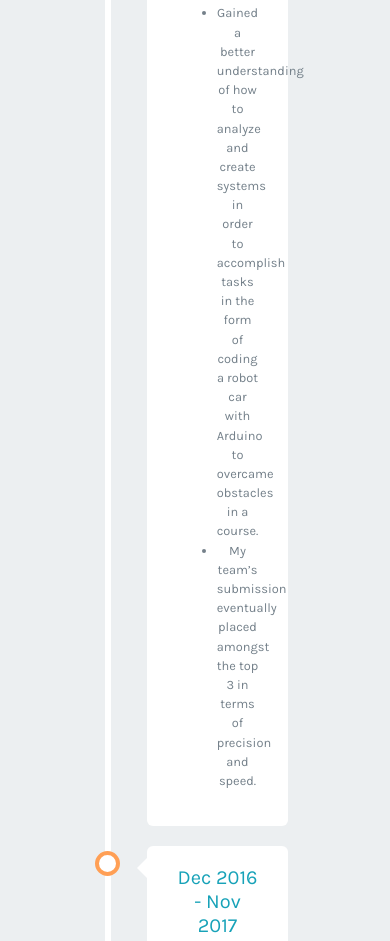
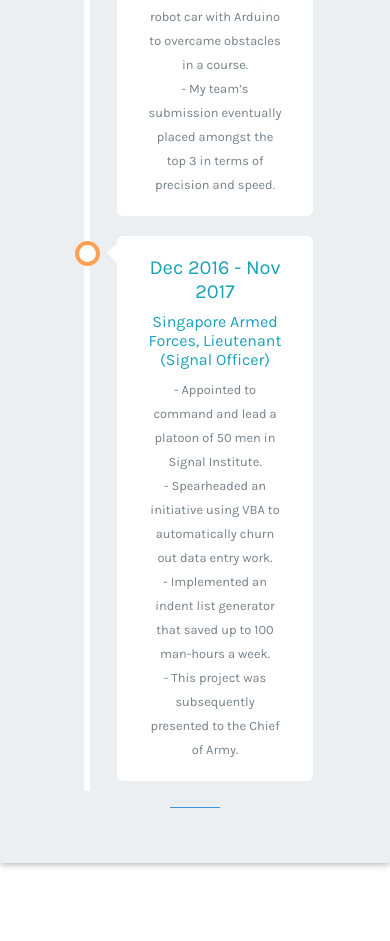
Before and after one commit to b123b123z/ngswbryan.github.io, a plain HTML site: page index.html in a window 390 px wide. Shown: the part 2144-3085 px from the top of the page. Drawn offline with Linux system fonts and the light colour scheme.

Commit message:
fixed alignment and padding

```diff
--- a/index.html
+++ b/index.html
@@ -107,19 +107,14 @@
                             <h5>Jun 2018 - Jul 2018</h5>
                             <h6>GovTech Singapore, GeekOut Participant</h6>
                             <small>
-                                    <ul>
-                                        <li>
-                                                Attended a course on Data Science, AI, HTML/CSS/JS and C++.
 
-                                        </li>
-                                        <li>
-                                                Gained a better understanding of how to analyze and create systems in order to accomplish tasks
-in the form of coding a robot car with Arduino to overcame obstacles in a course.
-                                        </li>
-                                        <li>
-                                                My team’s submission eventually placed amongst the top 3 in terms of precision and speed.
-                                        </li>
-                                    </ul>
+                            - Attended a course on Data Science, AI, HTML/CSS/JS and C++.
+                              <br>
+                            - Gained a better understanding of how to analyze and create systems in order to accomplish tasks
+                              in the form of coding a robot car with Arduino to overcame obstacles in a course.
+                              <br>
+                            - My team’s submission eventually placed amongst the top 3 in terms of precision and speed.
+
                                 </small>
                           </div>
                         </div>
@@ -128,21 +123,15 @@ in the form of coding a robot car with Arduino to overcame obstacles in a course
                             <h5>Dec 2016 - Nov 2017</h5>
                             <h6>Singapore Armed Forces, Lieutenant (Signal Officer)</h6>
                             <small>
-                                <ul>
-                                    <li>
-                                            Appointed to command and lead a platoon of 50 men in Signal Institute.
 
-                                    </li>
-                                    <li>
-                                            Spearheaded an initiative using VBA to automatically churn out data entry work.
-                                    </li>
-                                    <li>
-                                            Implemented an indent list generator that saved up to 100 man-hours a week.
-                                    </li>
-                                    <li>
-                                            This project was subsequently presented to the Chief of Army.
-                                    </li>
-                                </ul>
+                                          - Appointed to command and lead a platoon of 50 men in Signal Institute.
+                                          <br>
+                                          - Spearheaded an initiative using VBA to automatically churn out data entry work.
+                                          <br>
+                                          - Implemented an indent list generator that saved up to 100 man-hours a week.
+                                          <br>
+                                          - This project was subsequently presented to the Chief of Army.
+
                             </small>
                           </div>
                         </div>
--- a/style.css
+++ b/style.css
@@ -247,7 +247,7 @@ padding:0 0 0 15px
   border-radius: 6px;
 }
 
-.contenttimeline li {
+.contenttimeline small {
   color:#74808a;
 }
 
@@ -255,19 +255,20 @@ padding:0 0 0 15px
 @media screen and (max-width: 600px) {
 /* Place the timelime to the left */
   .timeline::after {
-    left: 31px;
+    left: 10px;
   }
 
 /* Full-width containers */
   .containertimeline {
     width: 100%;
-    padding-left: 70px;
-    padding-right: 25px;
+    padding-left: 40px;
+    padding-right: 0px;
   }
 
 /* Make sure that all arrows are pointing leftwards */
   .containertimeline::before {
-    left: 60px;
+    top: 17px;
+    left: 30px;
     border: medium solid white;
     border-width: 10px 10px 10px 0;
     border-color: transparent white transparent transparent;
@@ -275,7 +276,7 @@ padding:0 0 0 15px
 
 /* Make sure all circles are at the same spot */
   .left::after, .right::after {
-    left: 18px;
+    left: -2px;
   }
 
 /* Make all right containers behave like the left ones */
```
